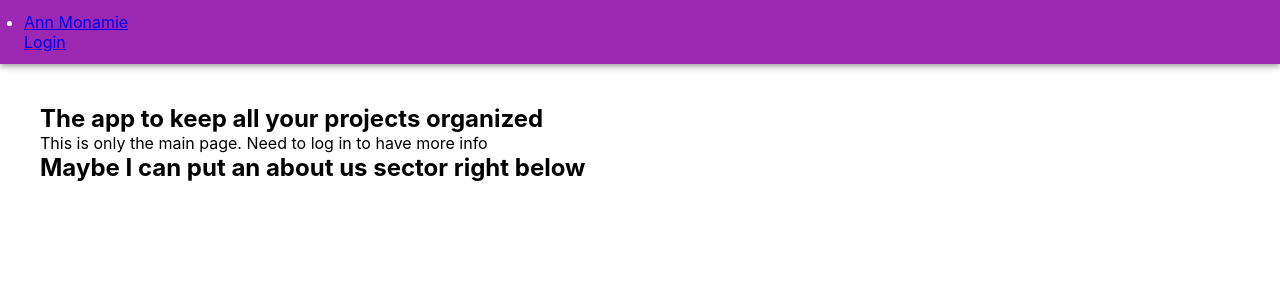
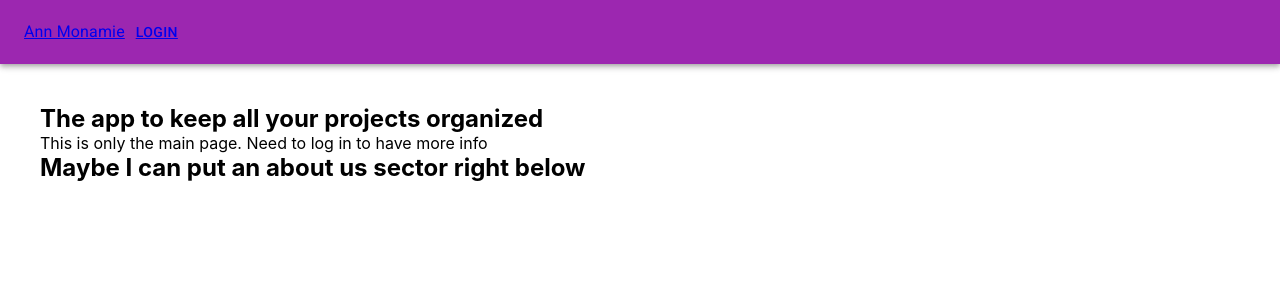
Before and after one commit to ananishimoto/ann-monamie-client, a React (Create React App) app: page / in a window 1280 px wide. Shown: the top 300 px of the page. Built offline with nearby package versions, Linux system fonts and the light colour scheme; no server answers.

Commit message:
Added card component and correct logic to the fetchProjects logic in the redux state

```diff
--- a/src/components/NavBar/LoggedOut.jsx
+++ b/src/components/NavBar/LoggedOut.jsx
@@ -1,10 +1,13 @@
+import { Button } from "@mui/material";
 import React from "react";
 import NavbarItem from "./NavBarItem";
 
 export default function LoggedOut() {
   return (
     <>
-      <NavbarItem path="/auth/login" linkText="Login" />
+      <Button>
+        <NavbarItem path="/auth/login" linkText="Login" />
+      </Button>
     </>
   );
 }
--- a/src/components/NavBar/index.jsx
+++ b/src/components/NavBar/index.jsx
@@ -6,6 +6,7 @@ import LoggedIn from "./LoggedIn";
 import LoggedOut from "./LoggedOut";
 import { useSelector } from "react-redux";
 import { selectToken } from "../../store/user/selectors";
+import { Button, Typography } from "@mui/material";
 
 export default function NavBar() {
   const token = useSelector(selectToken);
@@ -15,22 +16,20 @@ export default function NavBar() {
     <div className="Navbar">
       <AppBar color="secondary" position="sticky">
         <Toolbar>
-          <ul>
-            <li>
-              <NavLink to="/">Ann Monamie</NavLink>
-            </li>
+          <NavLink to="/">
+            <Typography>Ann Monamie</Typography>
+          </NavLink>
           {token && (
             <div>
-                <li>
+              <Button>
                 <NavLink to="/projects">Your Projects</NavLink>
-                </li>
-                <li>
+              </Button>
+              <Button>
                 <NavLink to="/project/new">Create a new project</NavLink>
-                </li>
+              </Button>
             </div>
           )}
           {loginLogoutControls}
-          </ul>
         </Toolbar>
       </AppBar>
     </div>
--- a/src/components/ProjectCard/index.jsx
+++ b/src/components/ProjectCard/index.jsx
@@ -1,14 +1,14 @@
 import React from "react";
 import { Grid } from "@mui/material";
 
-export default function ProjectCard() {
+export default function ProjectCard(props) {
   return (
     <Grid>
       <Grid>
         <h1>Wishlist</h1>
       </Grid>
       <Grid>
-        <p>Project name</p>
+        <p>{props.name}</p>
       </Grid>
     </Grid>
   );
--- a/src/pages/ProjectsPage/index.jsx
+++ b/src/pages/ProjectsPage/index.jsx
@@ -9,18 +9,26 @@ import { selectProjects } from "../../store/project/selectors";
 export default function ProjectsPage() {
   const dispatch = useDispatch();
   const projects = useSelector(selectProjects);
-  console.log("Redux?", projects);
+  console.log("do I have projects?", projects);
 
   useEffect(() => {
     dispatch(fetchProjects());
   }, [dispatch]);
 
-  // console.log("hey yo");
-
   return (
     <div>
       <NavBar />
-      <ProjectCard />
+      {/* <div>
+        {projects.map((project) => (
+          <ProjectCard name={project.name} />
+        ))}
+      </div> */}
     </div>
   );
 }
+
+// {
+//   "WIP": [],
+//   "Finished": [],
+//   "wishlist": []
+// }
--- a/src/store/project/actions.js
+++ b/src/store/project/actions.js
@@ -1,7 +1,6 @@
 import { apiUrl } from "../../config/constants";
 import axios from "axios";
 import { appLoading, appDoneLoading, setMessage } from "../appState/slice";
-import { showMessageWithTimeout } from "../appState/actions";
 import { fetchAllProjects } from "./slice";
 import { selectToken } from "../user/selectors";
 
@@ -9,17 +8,16 @@ export const fetchProjects = () => {
   return async (dispatch, getState) => {
     const token = selectToken(getState());
     dispatch(appLoading());
-    // console.log("hi");
     try {
       const fetchedProjects = await axios.get(`${apiUrl}/projects`, {
         headers: { Authorization: `Bearer ${token}` },
       });
-      console.log({ ...fetchedProjects.data });
 
-      dispatch(fetchAllProjects({ ...fetchedProjects.data }));
+      const projects = fetchedProjects.data.projects;
+
+      dispatch(fetchAllProjects(projects));
       dispatch(appDoneLoading());
     } catch (error) {
-      //   console.log("This is the error", { error });
       if (error.response) {
         console.log(error.response.data.message);
         dispatch(
--- a/src/store/project/selectors.js
+++ b/src/store/project/selectors.js
@@ -1 +1 @@
-export const selectProjects = (state) => state.project.projectInfo;
+export const selectProjects = (state) => state.project.byStatus;
--- a/src/store/project/slice.js
+++ b/src/store/project/slice.js
@@ -1,7 +1,8 @@
 import { createSlice } from "@reduxjs/toolkit";
 
 const initialState = {
-  projectInfo: [],
+  byStatus: null,
+  suggestions: [],
 };
 
 export const projectSlice = createSlice({
@@ -9,7 +10,7 @@ export const projectSlice = createSlice({
   initialState,
   reducers: {
     fetchAllProjects: (state, action) => {
-      state.projectInfo = action.payload;
+      state.byStatus = action.payload;
     },
   },
 });
```
Lines whose indentation alone changed are shown as unchanged.
